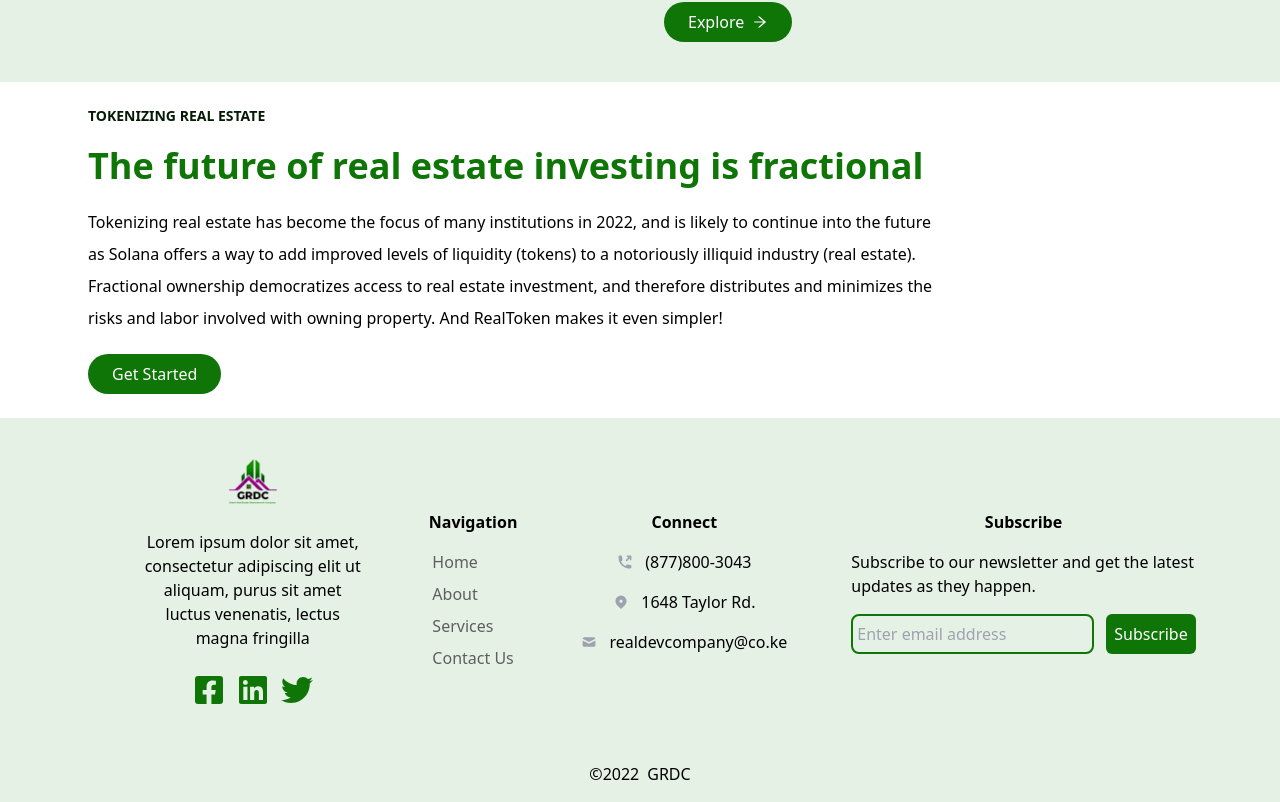
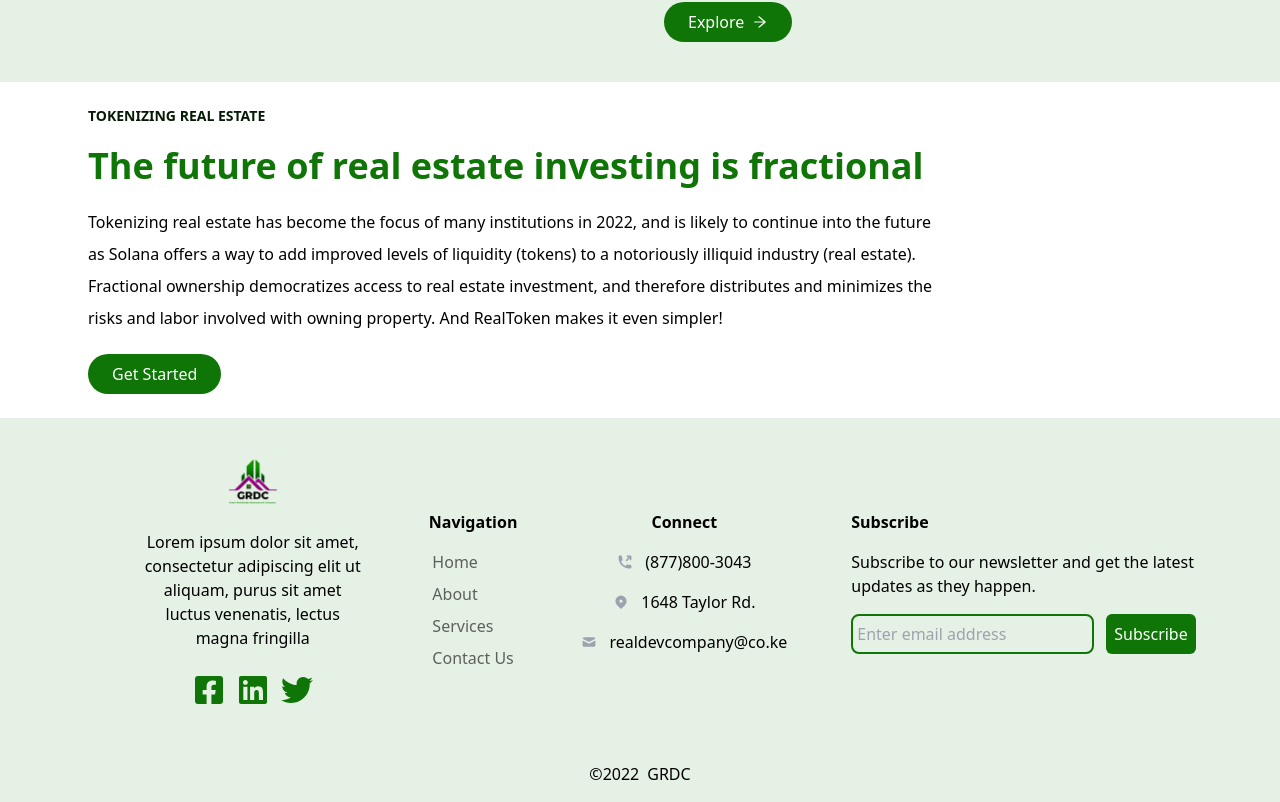
Before and after one commit to Mogakamo/GRDC-landing, a Next.js app: page / in a window 1280 px wide. Shown: the part 3938-4740 px from the top of the page. Built offline with nearby package versions, Linux system fonts and the light colour scheme.

Commit message:
Footer is done

```diff
--- a/components/Footer.jsx
+++ b/components/Footer.jsx
@@ -83,7 +83,7 @@
             </li>
           </ul>
         </div>
-        <div className="space-y-4 w-72 grid place-items-center">
+        <div className="space-y-4 md:w-72 grid place-items-start">
           <h1 className="font-bold">Subscribe</h1>
           <p>
             Subscribe to our newsletter and get the latest updates as they
```
